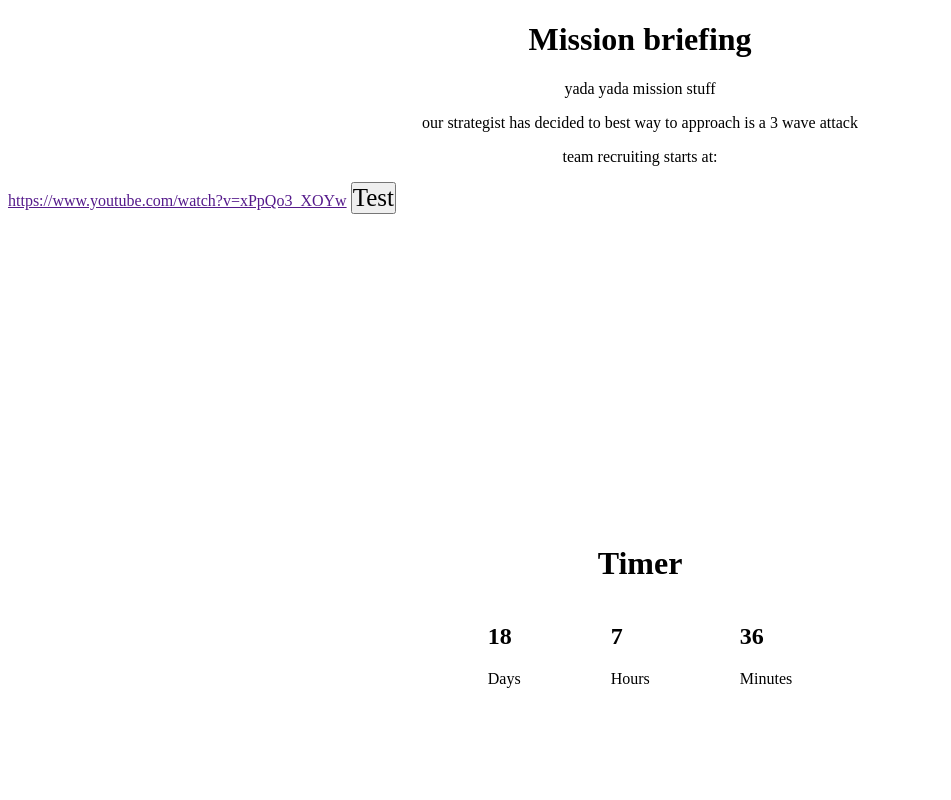
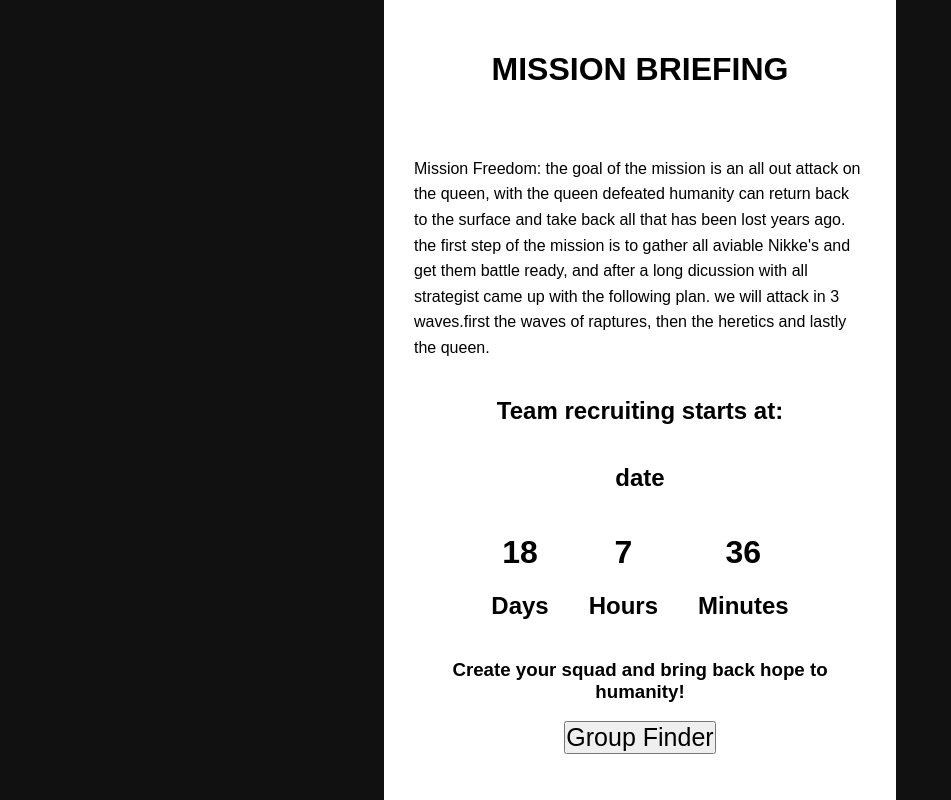
Before and after one commit to NikkeCB/NikkeCB.github.io, a plain HTML site: page Info.html in a window 1280 px wide. Shown: the top 800 px of the page, without its empty margins (0-951 px from the left). Drawn offline with Linux system fonts and the light colour scheme.

Commit message:
got the proper main container down

```diff
--- a/Info.html
+++ b/Info.html
@@ -1,41 +1,55 @@
+
 <!DOCTYPE html>
 <html>
-	<title> Nikke: Fight for survival </title>
-    <body>
-        <h1 style="text-align: center;"> Mission briefing</h1>
-        <p style="text-align: center;"> yada yada mission stuff</p>
-        <p style="text-align: center;"> our strategist has decided to best way to approach is a 3 wave attack</p>
-        <p style="text-align: center;"> team recruiting starts at:</p>
-        <a href "https://www.youtube.com/watch?v=xPpQo3_XOYw ">https://www.youtube.com/watch?v=xPpQo3_XOYw</a>
-    </body>
-
+<head>
+    <title>Nikke: Fight for survival</title>
     <link rel="stylesheet" href="style.css">
-
+</head>
 
 <body>
-    <a href ="https://www.youtube.com/watch?v=xPpQo3_XOYw">
-    <button style="font-size: 25px">Test</button>
+    <div class="main">
+    <div class="hero">
+        <div class="title">
+        <h1>MISSION BRIEFING</h1>
+        </div>
+        <p>Mission Freedom: the goal of the mission is an all out attack on the queen, with the queen defeated humanity can return back to the surface and take back all that has been lost years ago.
+the first step of the mission is to gather all aviable Nikke's and get them battle ready, and after a long dicussion with all strategist came up with the following plan.
+we will attack in 3 waves.first the waves of raptures, then the heretics and lastly the queen.</p>
+
+        <h2>Team recruiting starts at:</h2>
+        <h2>date</h2>
+
+        <div class="timebox">
+
+            <div class="time">
+                <h1 id="days">00</h1>
+                <h2>Days</h2>
+            </div>
+
+            <div class="time">
+                <h1 id="hours">00</h1>
+                <h2>Hours</h2>
+            </div>
+
+            <div class="time">
+                <h1 id="minutes">00</h1>
+                <h2>Minutes</h2>
+            </div>
+
+        </div>
+    <h3>Create your squad and bring back hope to humanity!</h3>
+
+    <div class="group-finder"></div>
+    <a href ="https://www.youtube.com/shorts/3-r4VfJn4-Q">
+    <button style="font-size: 25px">Group Finder</button>
     </a>
 
-    <div class="hero">
-        <h1>Timer</h1>
-        <div class="timebox">
-        <div class="time">
-            <h2 id="days">00</h2>
-            <p>Days</p>
-        </div>
-        <div class="time">
-            <h2 id="hours">00</h2>
-            <p>Hours</p>
-        </div>
-        <div class="time">
-            <h2 id="minutes">00</h2>
-            <p>Minutes</p>
-        </div>
-        </div>
     </div>
 
     <script src="script.js"></script>
+
+    </div>
+
+
 </body>
-
 </html>
--- a/style.css
+++ b/style.css
@@ -1,20 +1,59 @@
-*{
+
+* {
     padding: 0;
     box-sizing: border-box;
-    font-family: 'Poppins';
+    font-family: 'Poppins', sans-serif;
 }
 
-.hero{
-    height: 100vh;
+body {
+    background-color: #111;
+    margin: 0;
+}
+
+/* Main container */
+.main {
+    width: 40%;
+    margin: 0 auto;
+}
+
+/* Mission briefing container */
+.hero {
+    background-color: white;
+    min-height: 1000px;
+    width: 100%;
+
     display: flex;
     flex-direction: column;
     align-items: center;
-    justify-content: center;
 
+    text-align: center;
+    color: black;
+    padding: 30px;
 }
 
-.timebox{
+/* Title */
+.title {
+    text-align: center;
+    margin-bottom: 30px;
+}
+
+/* Mission description */
+.hero p {
+    text-align: left;
+    max-width: 100%;
+    overflow-wrap: anywhere;
+    line-height: 1.6;
+}
+
+/* Timer */
+.timebox {
     display: flex;
-    gap: 90px;
+    justify-content: center;
+    gap: 40px;
+    flex-wrap: wrap;
+}
 
+/* Timer individual sections */
+.time {
+    text-align: center;
 }
```
Also changed, not shown: asset/image/archive.png (added), 3 other files.
